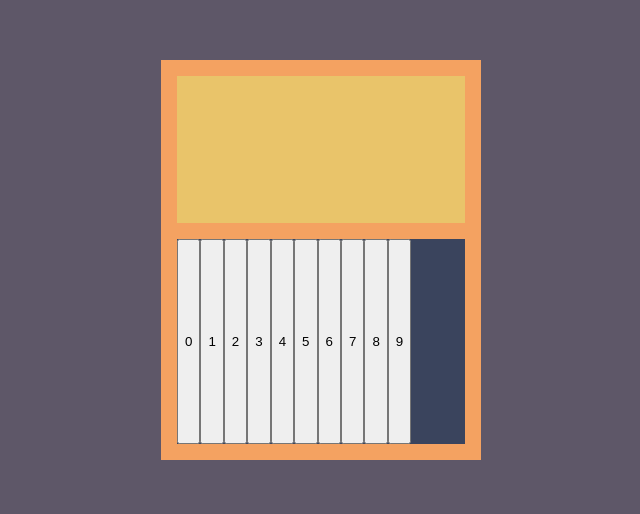
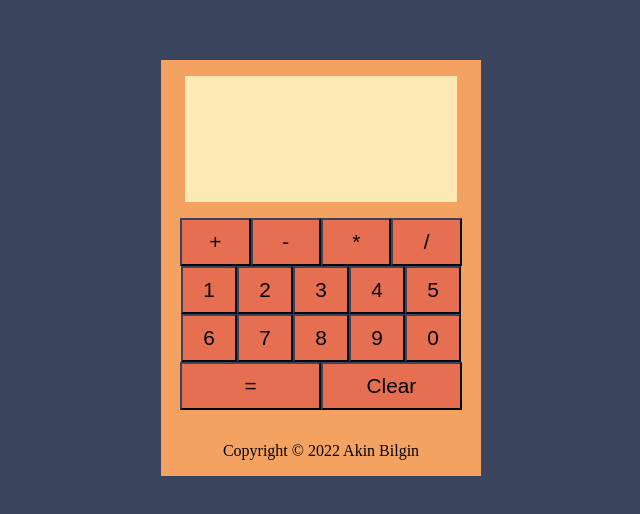
Before and after one commit to akinpinkman/calculator, a plain HTML site: page index.html in a window 1280 px wide. Shown: the part 108-622 px from the top of the page, without its empty margins (319-959 px from the left). Drawn offline with Linux system fonts and the light colour scheme.

Commit message:
CSS COMPLETED

```diff
--- a/index.html
+++ b/index.html
@@ -9,10 +9,19 @@
   <script src="script.js"></script>
 </head>
 <body>
+  <div class="pageContainer">
     <div class="calculatorContainer">
       <div class="calculatorScreen"></div>
       <div class="calculatorKeys">
-      <button class="button">0</button>
+        <div class="keyContainer">
+          <div class="operations">
+            <button class="opButton">+</button>
+            <button class="opButton">-</button>
+            <button class="opButton">*</button>
+            <button class="opButton">/</button>
+          </div>
+
+          <div class="numbers">
             <button class="button">1</button>
             <button class="button">2</button>
             <button class="button">3</button>
@@ -22,6 +31,16 @@
             <button class="button">7</button>
             <button class="button">8</button>
             <button class="button">9</button>
+            <button class="button">0</button>
+          </div>
+
+          <div class="bigButtons">
+            <button class="buttonBig">=</button>
+            <button class="buttonBig">Clear</button>
+          </div>
+        </div>
+      </div>
+      <footer>Copyright © 2022 Akin Bilgin</footer>
     </div>
   </div>
 
--- a/styles.css
+++ b/styles.css
@@ -1,6 +1,10 @@
 body {
-  background-color: #5E5768;
+  background-color: #3A445D;
+}
+
+.pageContainer {
   display: flex;
+  flex-direction: column;
 }
 
 .calculatorContainer {
@@ -12,20 +16,56 @@ body {
   height: 25rem;
   flex-direction: column;
   align-items: center;
+  padding-bottom: 1rem;
 }
 
 .calculatorScreen {
   display: flex;
-  width: 18rem;
+  width: 17rem;
   height: 10rem;
-  background-color: #E9C46A;
+  background-color: #FDE9B4;
   margin: 1rem 0 0 0;
 }
 
 .calculatorKeys {
   display: flex;
-  margin: 1rem;
-  background-color: #3A445D;
+  margin: 1rem 3rem 2rem;
+  background-color: #F4A261;
   width: 18rem;
   height: 14rem;
 }
+
+button {
+  background-color: #E76F51;
+  width: 3.5rem;
+  height: 3rem;
+  border-color:#3A445D;
+  font-size: 1.3rem;
+}
+
+.buttonBig {
+  width: 8.8rem;
+  }
+
+.opButton {
+    width: 4.4rem;
+  }
+
+.numbers {
+  display: flex;
+  flex-wrap: wrap;
+  justify-content: center;
+  align-items: center;
+}
+
+.operations {
+  display: flex;
+  justify-content: center;
+  align-items: center;
+}
+
+.bigButtons {
+  display: flex;
+  justify-content: center;
+  align-content: center;
+}
```
Lines whose indentation alone changed are shown as unchanged.
